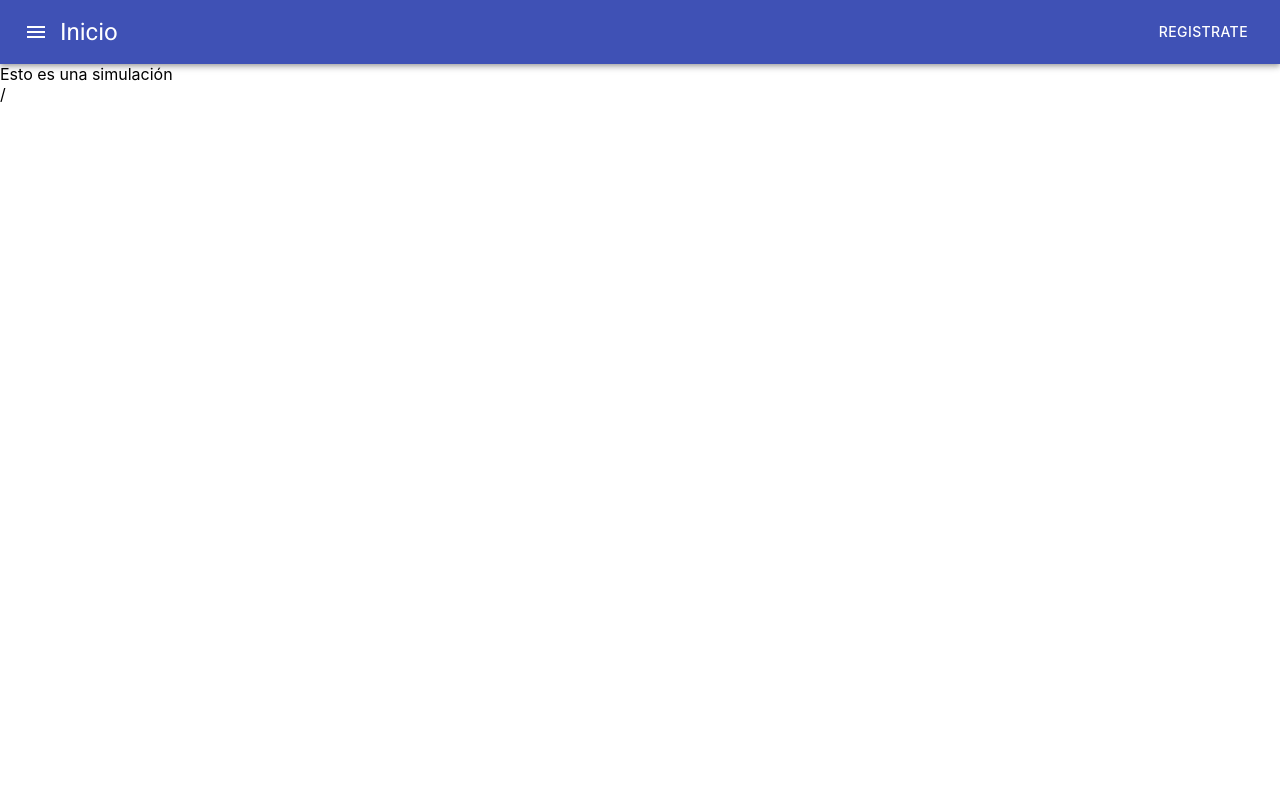
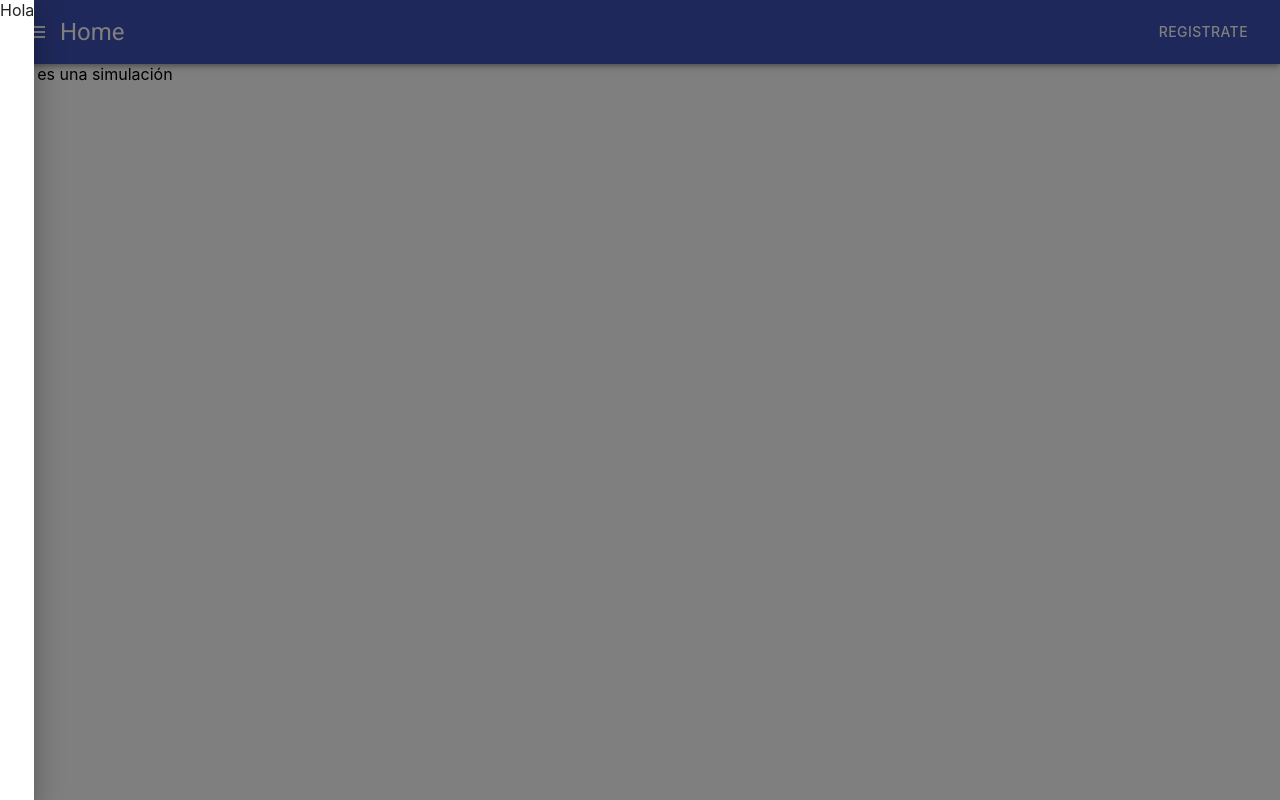
Before and after one commit to event-lens/frontend, a Next.js app: page /home in a window 1280 px wide. Both pictures are taken after a click on the button "menu". Built offline with nearby package versions, Linux system fonts and the light colour scheme.

Commit message:
New dep, Header and Menu

```diff
--- /dev/null
+++ b/components/Head.tsx
@@ -0,0 +1,11 @@
+import HeadNext from "next/head";
+import { HeaderModel } from "models/Header";
+
+export const Head = ({ title, description }: HeaderModel) => (
+  <HeadNext>
+    <title>{`${title} - Event Lens`}</title>
+    <meta name="description" content={`${description}`} />
+    <meta httpEquiv="Content-Type" content="text/html;charset=UTF-8" />
+    <link rel="icon" href="/favicon.ico" />
+  </HeadNext>
+);
--- a/components/Header.tsx
+++ /dev/null
@@ -1,55 +0,0 @@
-import HeadNext from "next/head";
-import { HeaderModel } from "models/Header";
-import {
-  AppBar,
-  Button,
-  Toolbar,
-  IconButton,
-  Typography,
-} from "@material-ui/core";
-import { MdMenu } from "react-icons/md";
-import { makeStyles } from "@material-ui/styles";
-
-const useStyles = makeStyles((theme) => ({
-  title: {
-    flexGrow: 1,
-  },
-}));
-
-const initialTitle = "Event Lens";
-
-export const Head = ({ title, description }: HeaderModel) => (
-  <HeadNext>
-    <title>{`${title} - Event Lens`}</title>
-    <meta name="description" content={`${description}`} />
-    <meta httpEquiv="Content-Type" content="text/html;charset=UTF-8" />
-    <link rel="icon" href="/favicon.ico" />
-  </HeadNext>
-);
-
-export const Header = ({ title, description }: HeaderModel) => {
-  !title ? (title = initialTitle) : null;
-  !description ? (description = initialTitle) : null;
-  const isAuthenticated = false;
-
-  const classes = useStyles();
-
-  return (
-    <>
-      <Head title={title} description={description} />
-      <AppBar position="static">
-        <Toolbar>
-          <IconButton edge="start" color="inherit" aria-label="menu">
-            <MdMenu />
-          </IconButton>
-          <Typography variant="h5" className={classes.title}>
-            {title}
-          </Typography>
-          <Button color="inherit">
-            {isAuthenticated ? "Inicia Sesión" : "Registrate"}
-          </Button>
-        </Toolbar>
-      </AppBar>
-    </>
-  );
-};
--- /dev/null
+++ b/components/Header/index.tsx
@@ -0,0 +1,35 @@
+import { HeaderModel } from "models/Header";
+import { AppBar, Button, Toolbar, Typography } from "@material-ui/core";
+import { Head } from "../Head";
+import { Menu } from "components/Menu";
+import { useStyles } from "./style";
+import Link from "next/link";
+
+const initialTitle = "Event Lens";
+
+export const Header = ({ title, description }: HeaderModel) => {
+  !title ? (title = initialTitle) : null;
+  !description ? (description = initialTitle) : null;
+  const isAuthenticated = false;
+
+  const classes = useStyles();
+
+  return (
+    <>
+      <Head title={title} description={description} />
+      <AppBar position="static">
+        <Toolbar>
+          <Menu />
+          <Typography variant="h5" className={classes.title}>
+            {title}
+          </Typography>
+          <Button color="inherit">
+            <Link href="/home">
+              <a>{isAuthenticated ? "Inicia Sesión" : "Registrate"}</a>
+            </Link>
+          </Button>
+        </Toolbar>
+      </AppBar>
+    </>
+  );
+};
--- /dev/null
+++ b/components/Header/style.ts
@@ -0,0 +1,7 @@
+import { makeStyles } from "@material-ui/styles";
+
+export const useStyles = makeStyles(() => ({
+  title: {
+    flexGrow: 1,
+  },
+}));
--- /dev/null
+++ b/components/Menu.tsx
@@ -0,0 +1,25 @@
+import { useState } from "react";
+import { Button, Drawer, IconButton } from "@material-ui/core";
+import { MdMenu } from "react-icons/md";
+
+export const Menu = () => {
+  const [isDrawing, setIsDrawing] = useState(false);
+  const toggleDrawer = () => {
+    setIsDrawing(() => !isDrawing);
+  };
+  return (
+    <>
+      <IconButton
+        edge="start"
+        color="inherit"
+        aria-label="menu"
+        onClick={() => toggleDrawer()}
+      >
+        <MdMenu />
+      </IconButton>
+      <Drawer anchor="left" open={isDrawing} onClose={() => toggleDrawer()}>
+        Hola
+      </Drawer>
+    </>
+  );
+};
--- a/package.json
+++ b/package.json
@@ -10,6 +10,7 @@
   },
   "dependencies": {
     "@material-ui/core": "^4.12.2",
+    "framer-motion": "^4.1.17",
     "next": "11.0.1",
     "react": "17.0.2",
     "react-dom": "17.0.2",
--- a/pages/home.tsx
+++ b/pages/home.tsx
@@ -3,7 +3,7 @@ import Link from "next/link";
 const Home = () => {
   return (
     <>
-      <Header title="Inicio" />
+      <Header title="Home" />
       <p>Esto es una simulación</p>
       <Link href="/">
         <a>/</a>
```
Also changed, not shown: pages/menu.tsx (added, +7 -0 lines), 1 other file (tests, documents, lock files or other folders).
